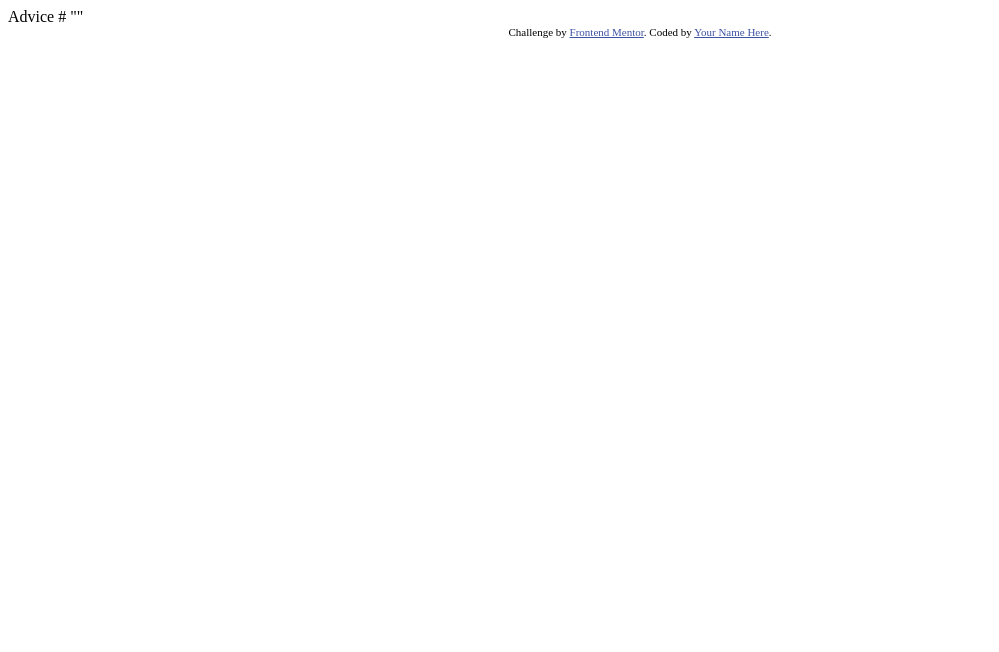
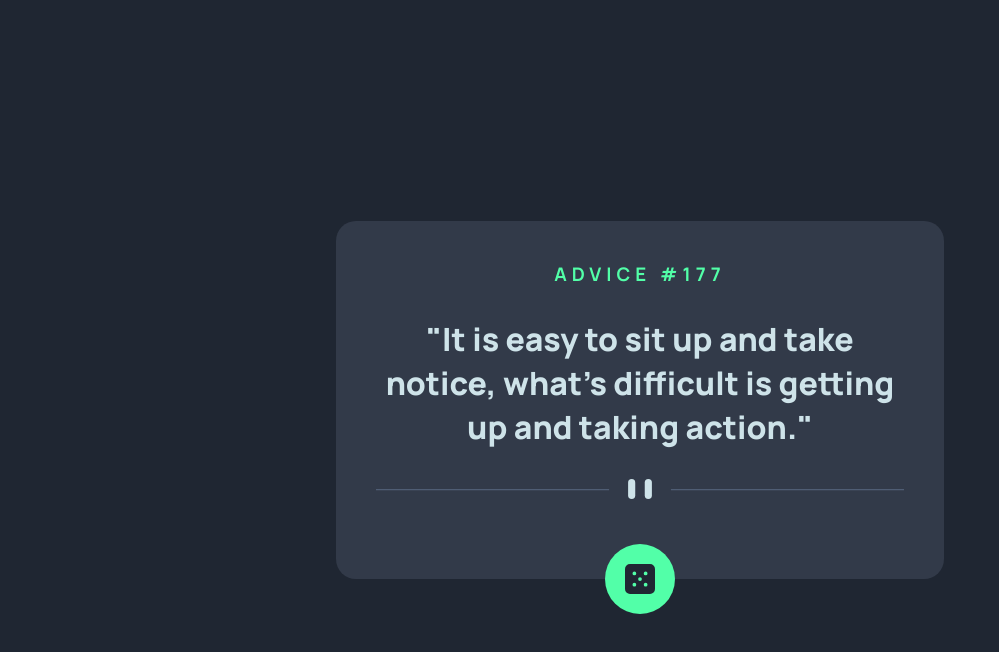
Before and after one commit to EjikeOdoh/advice-generator, a plain HTML site: page index.html in a window 1280 px wide. Shown: the whole page, without its empty margins (0-999 px from the left). Drawn offline with Linux system fonts and the light colour scheme; no server answers.

Commit message:
Complete

```diff
--- a/index.html
+++ b/index.html
@@ -1,28 +1,33 @@
 <!DOCTYPE html>
 <html lang="en">
+
 <head>
   <meta charset="UTF-8">
-  <meta name="viewport" content="width=device-width, initial-scale=1.0"> <!-- displays site properly based on user's device -->
+  <meta name="viewport" content="width=device-width, initial-scale=1.0">
+  <!-- displays site properly based on user's device -->
 
   <link rel="icon" type="image/png" sizes="32x32" href="./images/favicon-32x32.png">
+  <link rel="preconnect" href="https://fonts.googleapis.com">
+  <link rel="preconnect" href="https://fonts.gstatic.com" crossorigin>
+  <link href="https://fonts.googleapis.com/css2?family=Manrope:wght@200..800&display=swap" rel="stylesheet">
+
+  <link rel="stylesheet" href="styles.css">
 
   <title>Frontend Mentor | Advice generator app</title>
 
-  <!-- Feel free to remove these styles or customise in your own stylesheet 👍 -->
-  <style>
-    .attribution { font-size: 11px; text-align: center; }
-    .attribution a { color: hsl(228, 45%, 44%); }
-  </style>
 </head>
+
 <body>
 
-  Advice #<!-- Advice ID goes here -->
+  <div class="card">
+    <h3>ADVICE #<span id="advice-id">177</span></h3>
+    <h1>"<span id="advice">It is easy to sit up and take notice, what's difficult is getting up and taking action.</span>"</h1>
+    <img src="./images/pattern-divider-desktop.svg">
+    <button onclick="getAdvice()">
+      <img src="./images/icon-dice.svg">
+    </button>
+  </div>
+  <script src="./script.js"></script>
+</body>
 
-  "<!-- Advice text goes here -->"
-
-  <div class="attribution">
-    Challenge by <a href="https://www.frontendmentor.io?ref=challenge" target="_blank">Frontend Mentor</a>.
-    Coded by <a href="#">Your Name Here</a>.
-  </div>
-</body>
 </html>
--- /dev/null
+++ b/script.js
@@ -0,0 +1,19 @@
+const adviceIdContainer = document.getElementById('advice-id')
+const adviceContainer = document.getElementById('advice')
+
+function updateContent(id, advice) {
+    adviceIdContainer.textContent = id;
+    adviceContainer.textContent = advice
+}
+
+async function getAdvice() {
+    const res = await fetch("https://api.adviceslip.com/advice", {
+        method: 'GET'
+    })
+    const data = await res.json()
+    const { slip } = data
+    const { id, advice } = slip
+    updateContent(id, advice)
+}
+
+getAdvice()
--- /dev/null
+++ b/styles.css
@@ -0,0 +1,79 @@
+:root {
+    --Blue-200: hsl(193, 38%, 86%);
+    --Green-300: hsl(150, 100%, 66%);
+    --Blue-600: hsl(217, 19%, 38%);
+    --Blue-900: hsl(217, 19%, 24%);
+    --Blue-950: hsl(218, 23%, 16%);
+}
+
+* {
+    margin: 0;
+    padding: 0;
+    box-sizing: border-box;
+}
+
+img {
+    width: 100%;
+    height: auto;
+    object-fit: cover;
+}
+
+body {
+    font-family: "Manrope", sans-serif;
+    font-weight: 800;
+    min-height: 100vh;
+    display: grid;
+    place-content: center;
+    background-color: var(--Blue-950);
+}
+
+.card {
+    width: 38rem;
+    text-align: center;
+    display: grid;
+    gap: 30px;
+    background-color: var(--Blue-900);
+    position: relative;
+    padding: 40px 40px 80px;
+    border-radius: 20px;
+}
+
+.card h3 {
+    color: var(--Green-300);
+    letter-spacing: 5px;
+}
+
+.card h1 {
+    color:var(--Blue-200);
+    font-weight: 800;
+}
+
+.card button {
+    position: absolute;
+    bottom: 0;
+    left: 50%;
+    transform: translate(-50%, 50%);
+    width: 70px;
+    height: 70px;
+    padding: 20px;
+    border-radius: 50%;
+    background-color: var(--Green-300);
+    border: none;
+    transition: all 0.3s linear;
+}
+
+.card button:hover {
+    cursor: pointer;
+    box-shadow: 0 0 50px 4px var(--Green-300);
+}
+
+@media (max-width: 40rem) {
+
+    body {
+        padding: 20px;
+    }
+
+    .card{
+        width: 100%;
+    }
+}
```
